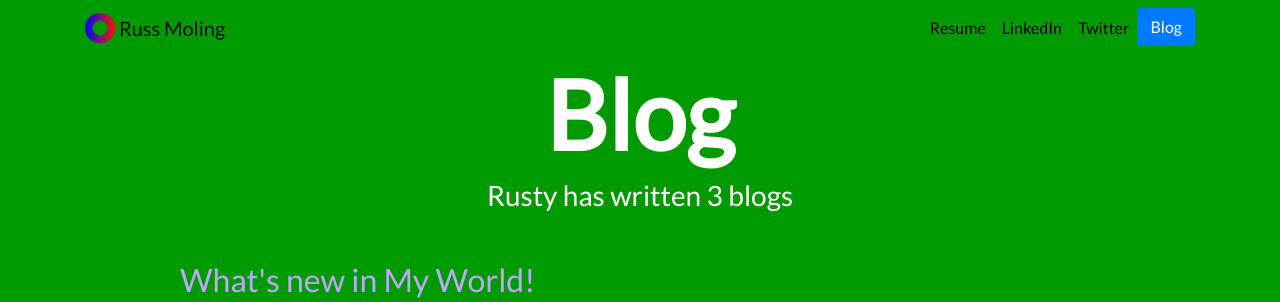
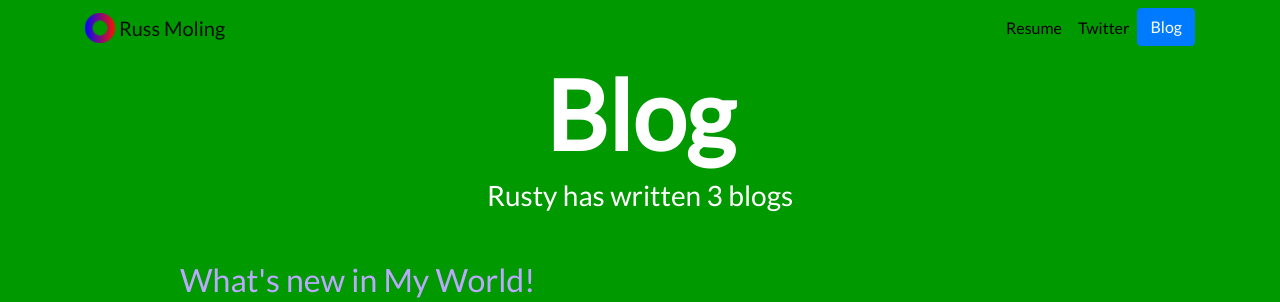
Before and after one commit to rsmoling1969/django3-personal-portfolio, a Django app: page /blog/ in a window 1280 px wide. Shown: the top 302 px of the page. Run offline with Django 3.2, Linux system fonts and the light colour scheme; data comes from the database, SQL or seed files in the repository; some libraries are stand-ins or nearby versions.

Commit message:
Getting rid of Nick's stuff

```diff
--- a/portfolio/templates/portfolio/base.html
+++ b/portfolio/templates/portfolio/base.html
@@ -36,10 +36,7 @@
             <a class="nav-link" href="{% static "portfolio/Russell Moling Resume (Extended).pdf" %}">Resume</a>
           </li>
           <li class="nav-item">
-            <a class="nav-link" href="https://www.linkedin.com/in/nick-walter/" target="_blank">LinkedIn</a>
-          </li>
-          <li class="nav-item">
-            <a class="nav-link" href="https://twitter.com/ZappyCode" target="_blank">Twitter</a>
+            <a class="nav-link" href="https://twitter.com/MolingRuss" target="_blank">Twitter</a>
           </li>
           <li>
             <a role="button" href="{% url 'blog:all_blogs' %}" class="btn btn-primary">Blog</a>
```
